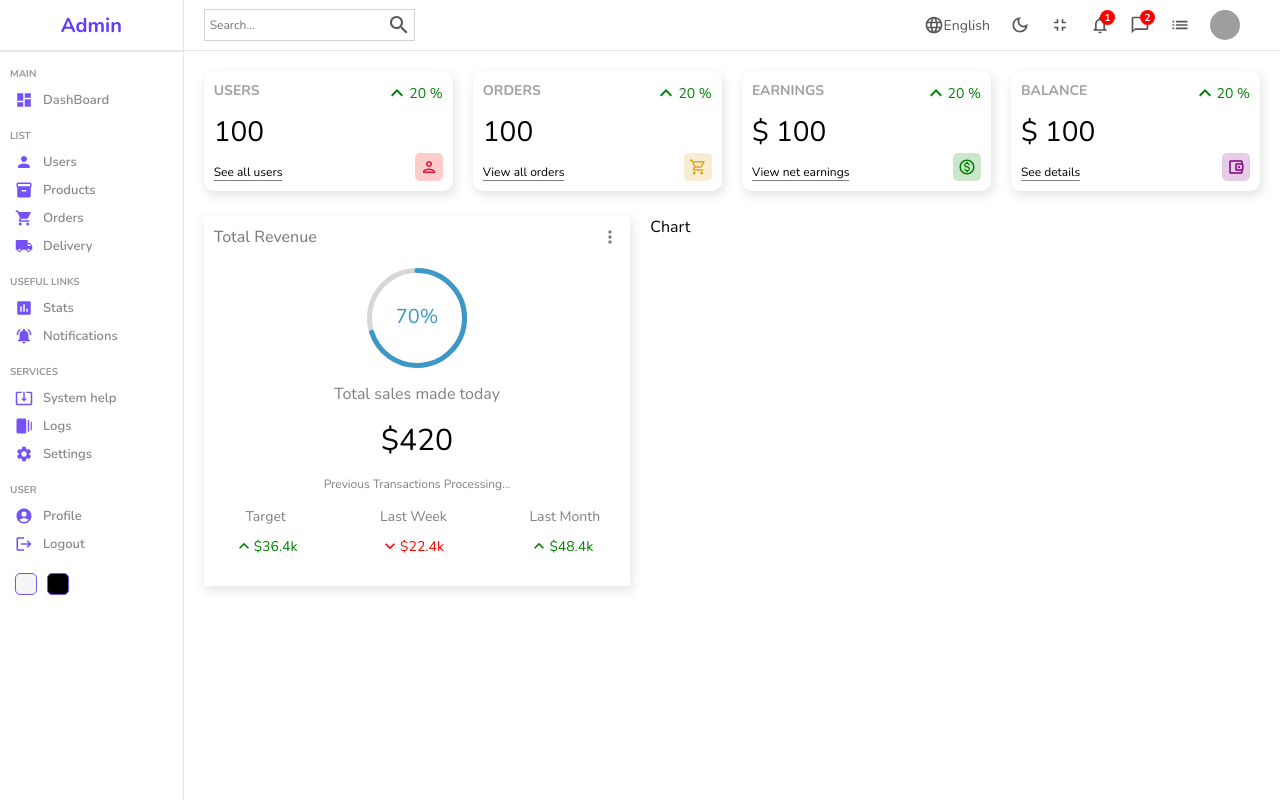
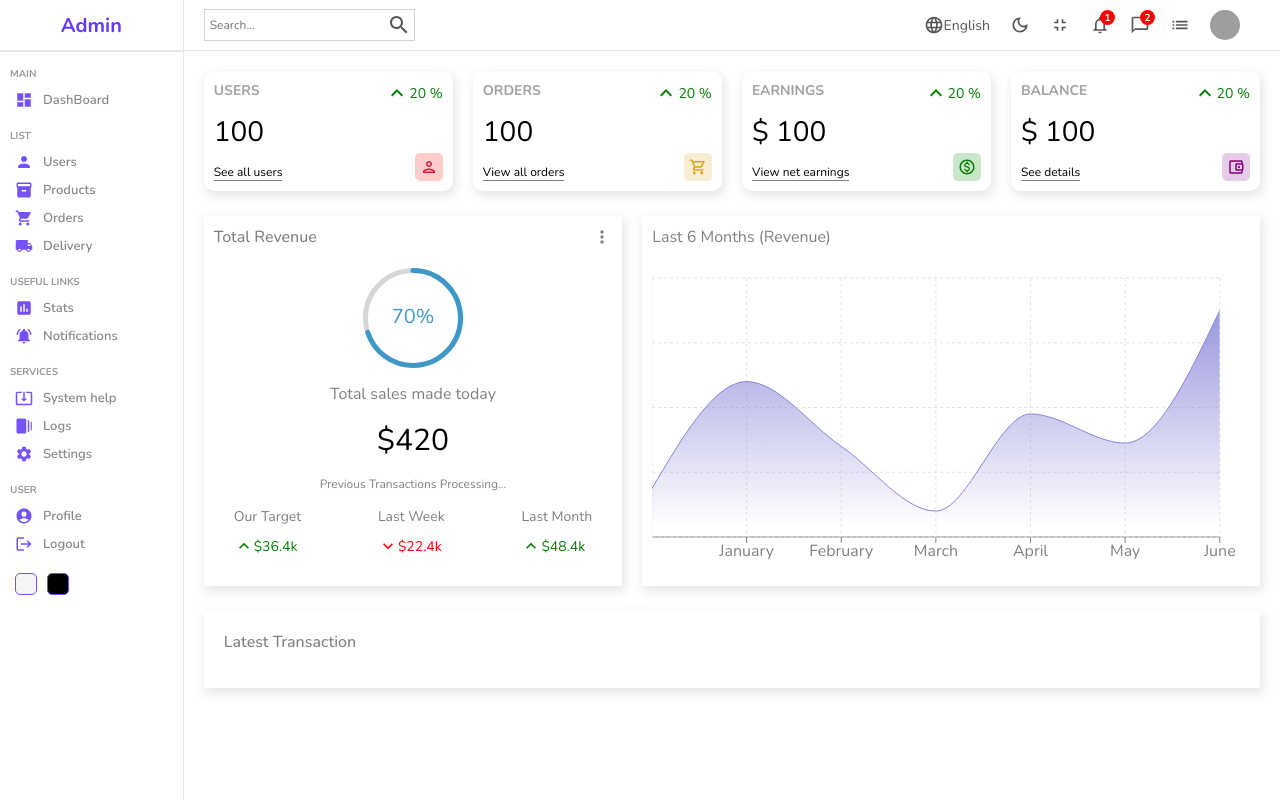
Before and after one commit to Yuva-22/Admin-dashboard, a React (Create React App) app: page / in a window 1280 px wide. Built offline with nearby package versions, Linux system fonts and the light colour scheme; grey boxes are pictures that could not be loaded.

Commit message:
Chart section was added

```diff
--- a/package.json
+++ b/package.json
@@ -16,6 +16,7 @@
     "react-dom": "^18.2.0",
     "react-router-dom": "^6.14.1",
     "react-scripts": "5.0.1",
+    "recharts": "^2.7.2",
     "web-vitals": "^2.1.4"
   },
   "scripts": {
--- a/src/components/chart/Chart.jsx
+++ b/src/components/chart/Chart.jsx
@@ -1,8 +1,38 @@
 import "./chart.scss"
+import { AreaChart, Area, XAxis, YAxis, CartesianGrid, Tooltip, ResponsiveContainer } from 'recharts';
+
+
+const data = [
+  { name:"Initial",Total:1500 },
+  { name:"January",Total:4800 },
+  { name:"February",Total:2800 },
+  { name:"March",Total:800 },
+  { name:"April",Total:3800 },
+  { name:"May",Total:2900 },
+  { name:"June",Total:7000 }
+];
+
 
 const Chart = () => {
-  return (
-    <div className="chart">Chart</div>
+    return (
+    <div className="chart">
+    <div className="title">Last 6 Months (Revenue)</div>
+    <ResponsiveContainer width="100%" aspect={2/1}>
+    <AreaChart width={730} height={250} data={data}
+    margin={{ top: 10, right: 30, left: 0, bottom: 0 }}>
+    <defs>
+    <linearGradient id="total" x1="0" y1="0" x2="0" y2="1">
+    <stop offset="5%" stopColor="#8884d8" stopOpacity={0.8}/>
+    <stop offset="95%" stopColor="#8884d8" stopOpacity={0}/>
+    </linearGradient>
+    </defs>
+    <XAxis dataKey="name" stroke="gray" />
+    <CartesianGrid strokeDasharray="3 3" className="chartgrid"/>
+    <Tooltip />
+    <Area type="monotone" dataKey="Total" stroke="#8884d8" fillOpacity={1} fill="url(#total)" />
+    </AreaChart>
+    </ResponsiveContainer>
+  </div>
   )
 }
 
--- a/src/components/chart/chart.scss
+++ b/src/components/chart/chart.scss
@@ -1,3 +1,15 @@
 .chart{
     flex:3;
+    -webkit-box-shadow: 2px 4px 10px 1px rgba(0, 0, 0, 0.47);
+    box-shadow: 2px 4px 10px 1px rgba(201,201,201,0.47);
+    padding: 10px;
+    color:gray;
+
+    .title{
+        margin-bottom: 20px;
+    }
+
+    .chartgrid{
+        stroke:rgb(228,225,225);
+    }
 }
--- a/src/components/featured/Featured.jsx
+++ b/src/components/featured/Featured.jsx
@@ -21,7 +21,7 @@
             <p className="desc">Previous Transactions Processing...</p>
             <div className="summary">
                <div className="item">
-                   <div className="itemtitle">Target</div>
+                   <div className="itemtitle">Our Target</div>
                    <div className="itemresult positive">
                     <KeyboardArrowUpOutlinedIcon fontSize="small" />
                     <div className="resultamount">$36.4k</div>
--- a/src/pages/home/Home.jsx
+++ b/src/pages/home/Home.jsx
@@ -21,6 +21,9 @@
           <Featured />
           <Chart />
         </div>
+        <div className="listcontainer">
+          <div className="listtitle">Latest Transaction</div>
+        </div>
        </div>
     </div>
   )
--- a/src/pages/home/home.scss
+++ b/src/pages/home/home.scss
@@ -12,5 +12,18 @@
         .charts{
             padding: 5px 20px;
         }
+
+        .listcontainer{
+            -webkit-box-shadow: 2px 4px 10px 1px rgba(0, 0, 0, 0.47);
+            box-shadow: 2px 4px 10px 1px rgba(201,201,201,0.47);
+            padding: 20px;
+            margin: 20px;
+
+            .listtitle{
+                font-weight: 500;
+                color:gray;
+                margin-bottom: 15px;
+            }
+        }
     }
 }
```
Also changed, not shown: 1 other file (tests, documents, lock files or other folders).
